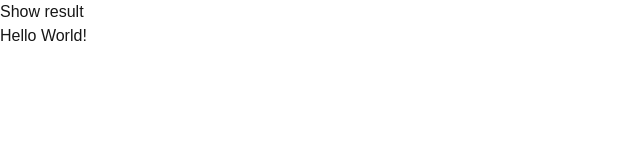
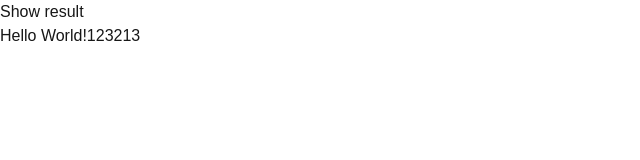
Before and after one commit to vovados-org/ci-cd, a Next.js app: page / in a window 1280 px wide. Shown: the top 160 px of the page, without its empty margins (0-640 px from the left). Built offline with nearby package versions, Linux system fonts and the light colour scheme.

Commit message:
Modified page.tsx

```diff
--- a/src/app/page.tsx
+++ b/src/app/page.tsx
@@ -4,7 +4,7 @@ export default function Home() {
       <button type="button" data-testid="show-result">
         Show result
       </button>
-      <div>Hello World!</div>
+      <div>Hello World!123213</div>
     </div>
   )
 }
```
